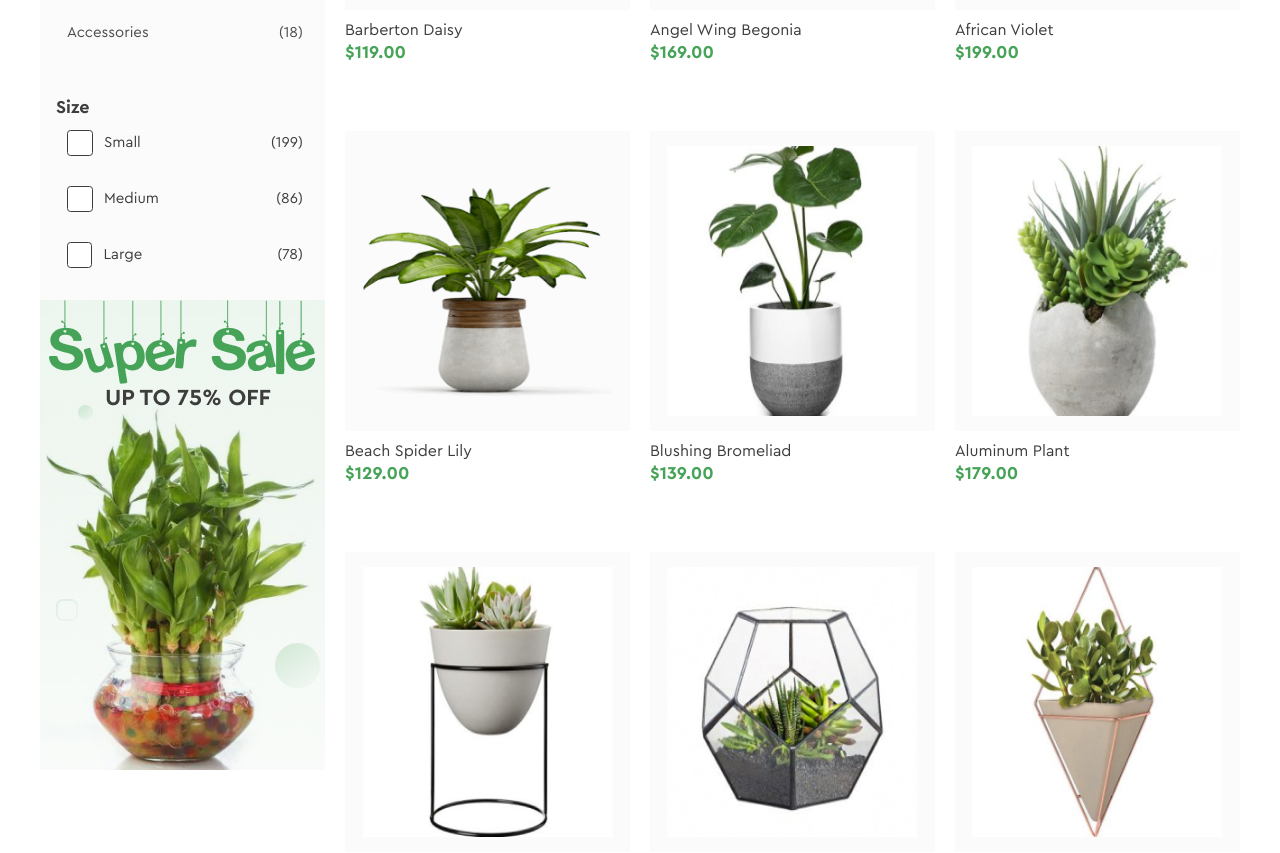
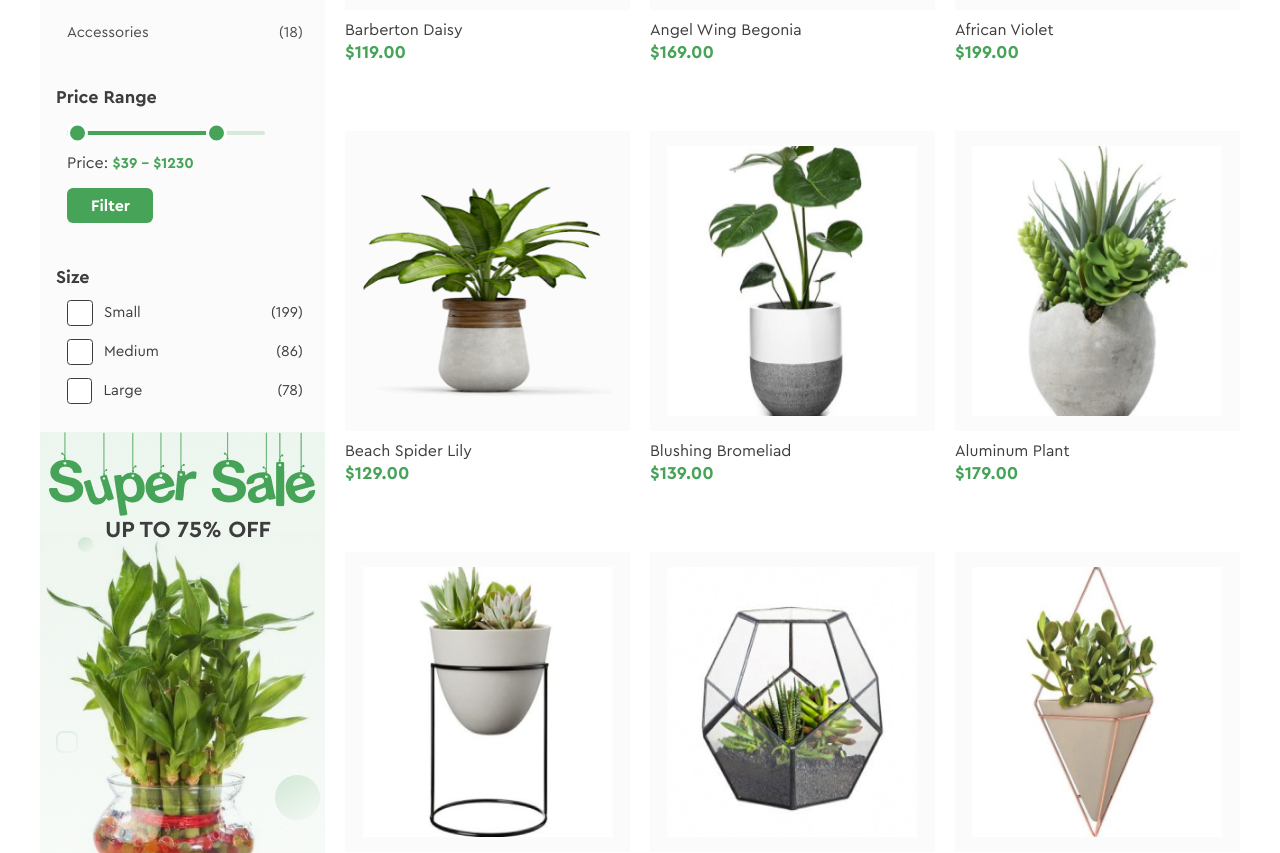
Before and after one commit to Serhii1337/Homeworks, a plain HTML site: page index.html in a window 1280 px wide. Shown: the part 930-1783 px from the top of the page. Drawn offline with Linux system fonts and the light colour scheme.

Commit message:
homework13

```diff
--- a/css/style.css
+++ b/css/style.css
@@ -422,6 +422,73 @@
     transition: 0.3s;
 }
 
+.price-range {
+    background-color: #FBFBFB;
+    padding: 36px 60px 0 16px;
+}
+
+.price-range-slider {
+    height: 4px;
+    border-radius: 2px;
+    background: rgba(70, 163, 88, 0.20);
+    position: relative;
+    margin-left: 11px;
+    margin-bottom: 18px;
+
+}
+
+.price-range-slider-line {
+    background-color: #46A358;
+    height: inherit;
+}
+
+.price-range-slider-btn {
+    cursor: pointer;
+    width: 21px;
+    height: 21px;
+    background-color: #46A358;
+    border: 3px solid white;
+    border-radius: 50%;
+    position: absolute;
+    top: 50%;
+    transform: translateY(-50%);
+}
+
+.price-range-title {
+    font-size: 18px;
+    font-weight: 700;
+    line-height: 16px;
+    margin-bottom: 26px;
+
+}
+
+.price-range-text {
+    margin-left: 11px;
+    margin-bottom: 15px;
+}
+
+.price-range-filter {
+    margin-left: 11px;
+    color: #FFF;
+    font-family: 'Cera Pro';
+    font-size: 16px;
+    font-weight: 700;
+    line-height: 20px;
+    padding: 8px 23px 7px 24px;
+    background-color: #46A358;
+    border-radius: 6px;
+    border: none;
+}
+
+.price-range-price {
+    color: #46A358;
+    font-size: 15px;
+    font-weight: 700;
+    line-height: 16px;
+}
+
+
+
 .checkbox-box {
     background-color: #FBFBFB;
     padding: 46px 22px 17px 16px;
@@ -431,6 +498,14 @@
     font-size: 18px;
     font-weight: 700;
     line-height: 16px;
+}
+
+.checkbox-item {
+    margin-bottom: -17px;
+}
+
+.checkbox-item3 {
+    margin-bottom: -4px;
 }
 
 .checkbox-text {
--- a/index.html
+++ b/index.html
@@ -167,21 +167,31 @@
                         </li>
                     </ul>
                 </div>
+                <div class="price-range">
+                    <h3 class="price-range-title">Price Range</h3>
+                    <div class="price-range-slider">
+                        <div class="price-range-slider-line" style="width: 70%;"></div>
+                        <div class="price-range-slider-btn"></div>
+                        <div class="price-range-slider-btn" style="left: 70%;"></div>
+                    </div>
+                    <p class="price-range-text">Price: <span class="price-range-price">$39 - $1230</span></p>
+                    <button type="button" class="price-range-filter">Filter</button>
+                </div>
                 <div class="checkbox-box">
                     <p class="checkbox-title">Size</p>
-                    <p>
+                    <p class="checkbox-item">
                         <label class="checkbox-label">
                             <input type="checkbox" class="checkbox-input visually-hidden">
                             <span class="checkbox-text"><span>Small</span><span class="checkbox-number1">(199)</span></span>
                         </label>
                     </p>
-                    <p>
+                    <p class="checkbox-item">
                         <label class="checkbox-label">
                             <input type="checkbox" class="checkbox-input visually-hidden">
                             <span class="checkbox-text"><span>Medium</span><span class="checkbox-number2">(86)</span></span>
                         </label>
                     </p>
-                    <p>
+                    <p class="checkbox-item3">
                         <label class="checkbox-label">
                             <input type="checkbox" class="checkbox-input visually-hidden">
                             <span class="checkbox-text"><span>Large</span><span class="checkbox-number3">(78)</span></span>
```
